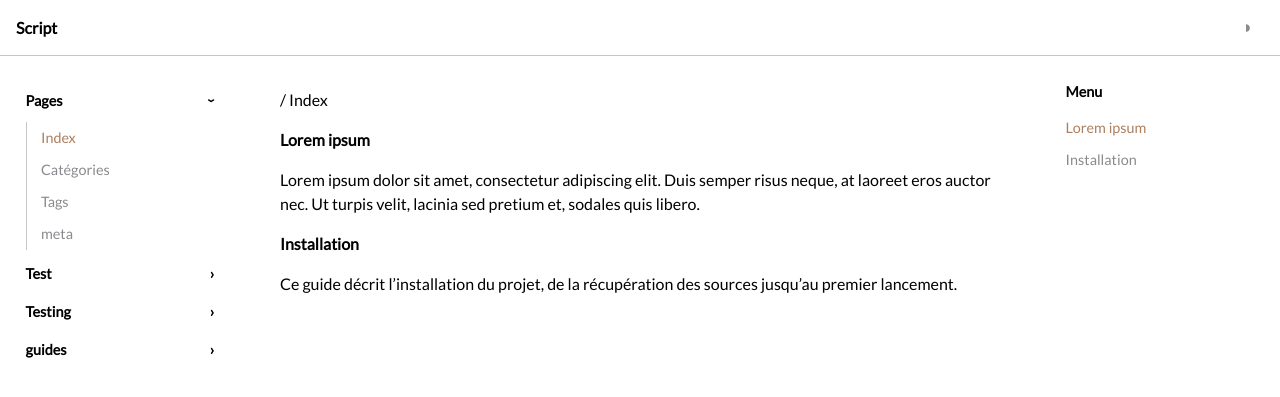
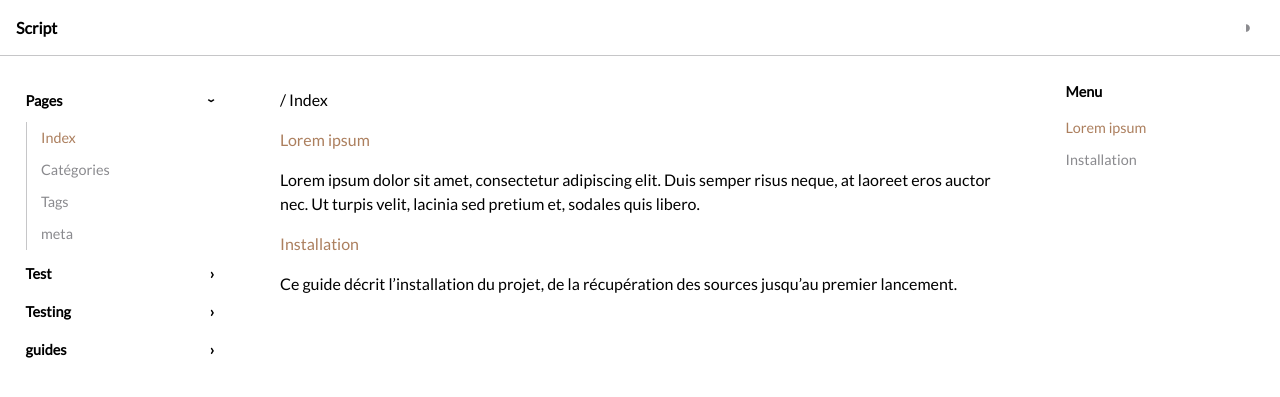
Before and after one commit to script-txt/script-txt.github.io, a Jekyll site: the page built from index.html, in a window 1280 px wide. Shown: the top 397 px of the page. Built offline with Jekyll 4.4.1, drawn with Linux system fonts in a browser that asks for light colours.

Commit message:
Update index.html

```diff
--- a/index.html
+++ b/index.html
@@ -6,8 +6,8 @@ nav_order: 1
 <ul style="list-style:none; margin:0; padding:0">
   {% for post in site.posts | sort: "date" | reverse %}
     <li>
-      <p id="{{ post.title | slugify }}" style="font-weight:bolder"><a href="{{ post.url }}"; style="color:var(--fg); :hover:color:var(--accent);">{{ post.title }}</a></p>
-      <p font-style="color:var(--muted);">{{ post.excerpt }}</p>
+      <p id="{{ post.title | slugify }}"><a href="{{ post.url }}">{{ post.title }}</a></p>
+      {{ post.excerpt }}
     </li>
   {% endfor %}
 </ul>
```
